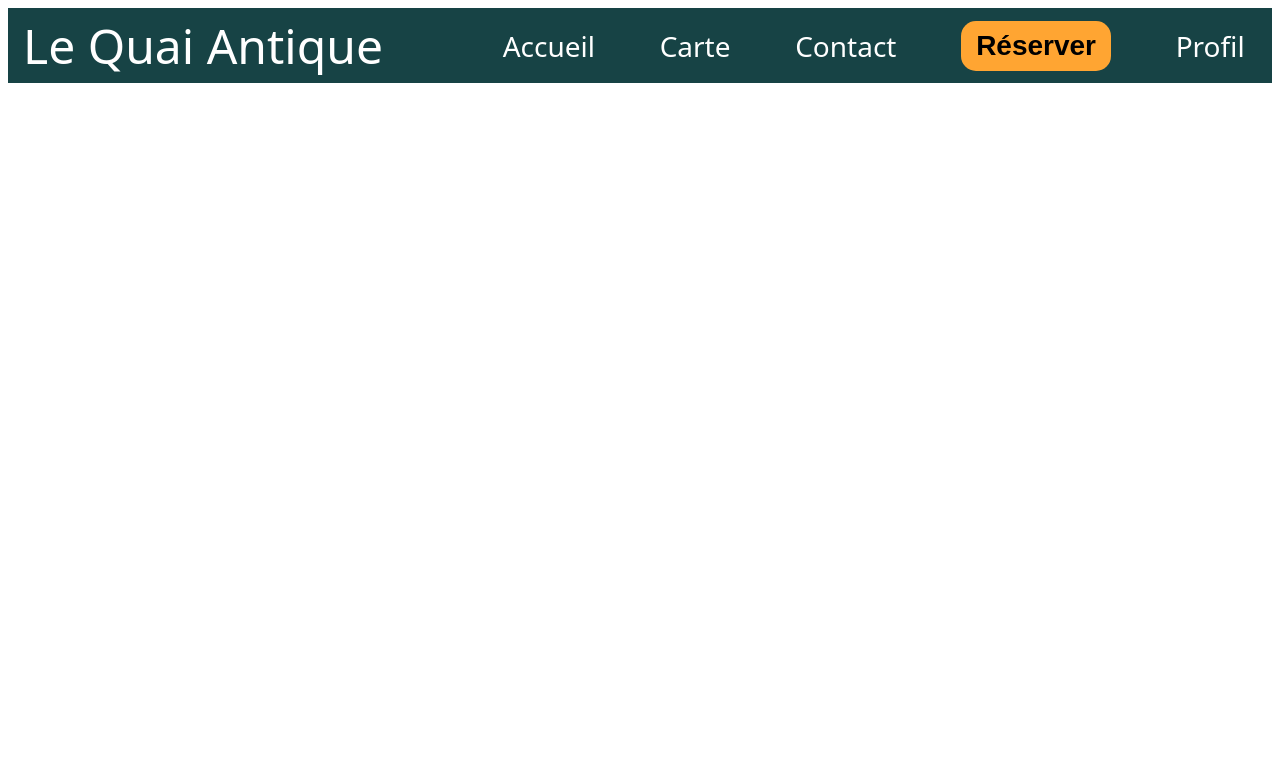
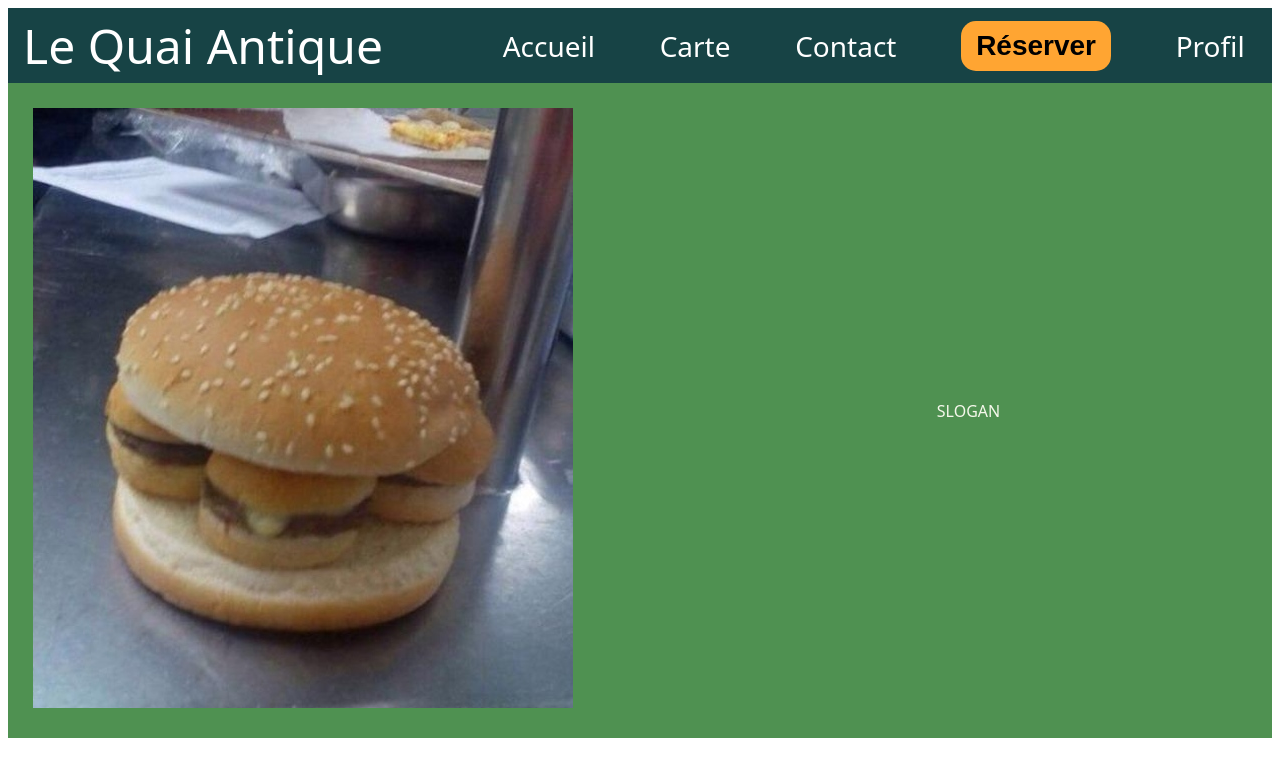
Before and after one commit to Cyber-cicco/restaurant-mockups, a plain HTML site: page index.html in a window 1280 px wide. Drawn offline with Linux system fonts and the light colour scheme; a web font is replaced by a local one.

Commit message:
Front-end demo 1.3 Added Photo Section.

```diff
--- a/index.html
+++ b/index.html
@@ -19,5 +19,17 @@
                 <ul>Profil</ul>
             </li>
         </nav>
+        <main>
+            <section class="foodSection">
+                <div class="Carousel">
+                    <div class="photoHandler">
+                        <img src="images/burgerception.png" alt="Savoureux burgers dans un plus grand burger">
+                    </div>
+                </div>
+                <div class="restaurantDescription">
+                    SLOGAN
+                </div>
+            </section>
+        </main>
     </body>
 </html>
--- a/styles/layout.scss
+++ b/styles/layout.scss
@@ -43,3 +43,35 @@
         margin: 15px;
     }
   }
+
+  main{
+    section.foodSection{
+        display: flex;
+        flex-direction: row;
+        background-color: $green;
+        height: 50%;
+
+        div.Carousel{
+            display: flex;
+            width: 50%;
+            align-items: center;
+            justify-content: center;
+            justify-content: flex-start;
+            padding: 25px;
+
+            div.photoHandler{
+                img {
+                    max-width: 100%;
+                    max-height: 100%;
+                }
+            }
+        }
+        div.restaurantDescription{
+            display: flex;
+            width: 50%;
+            justify-content: center;
+            align-items: center;
+            color : $whiteBackground;
+        }
+      }
+  }
```
Also changed, not shown: images/burgerception.png (added), styles/layout.css, 1 other file.
